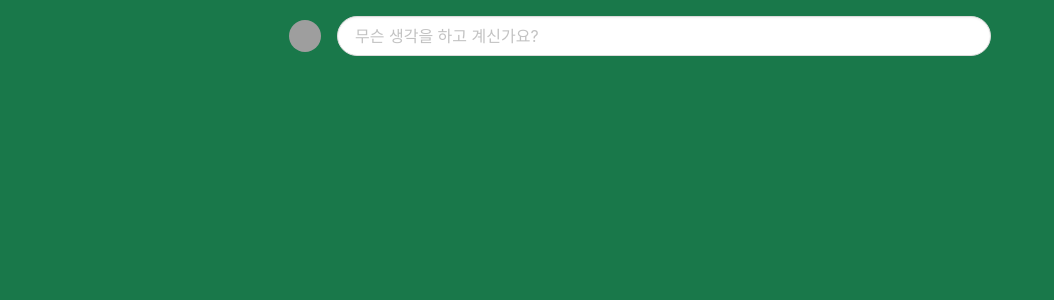
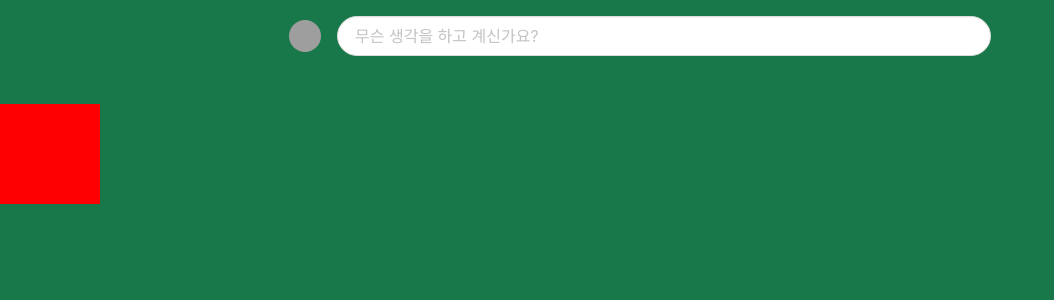
Before and after one commit to kyebalza/FootBall_INFO, a Flask app: template templates/index.html in a window 1280 px wide. Shown: the part 52-352 px from the top of the page, without its empty margins (0-1054 px from the left). Run offline with Flask 2, Linux system fonts and the light colour scheme; the template is opened without the code that fills it, so the values that code supplies are empty; some libraries are stand-ins or nearby versions; grey boxes are pictures that could not be loaded.

Commit message:
Add section - div red-box

```diff
--- a/templates/index.html
+++ b/templates/index.html
@@ -40,7 +40,11 @@
         })
     </script>
     <style>
-
+        .red-box{
+        width: 100px;
+        height: 100px;
+        background-color: red;
+        }
     </style>
 
 </head>
@@ -137,5 +141,7 @@
 
     </div>
 </section>
+<div class="red-box">
+</div>
 </body>
 </html>
```
